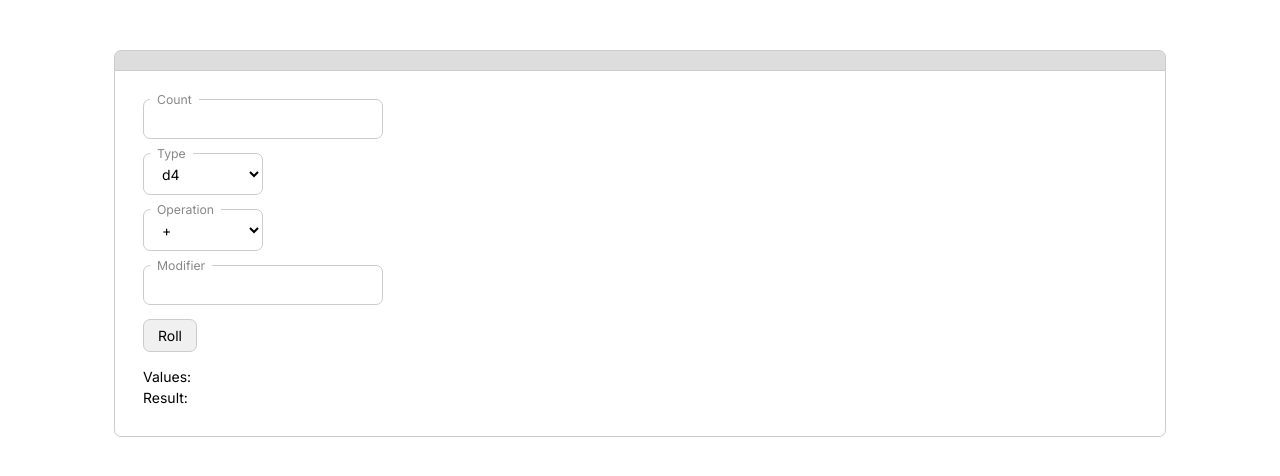
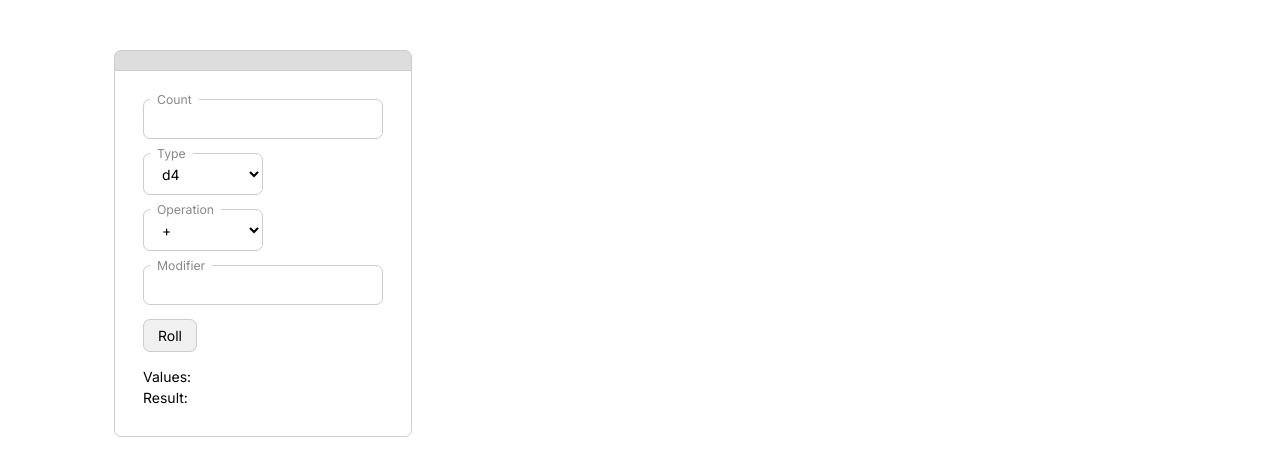
Before and after one commit to dachendev/vtt, a React (Vite) app in the folder apps/client/: page / in a window 1280 px wide. Shown: the top 476 px of the page. Built offline with nearby package versions, Linux system fonts and the light colour scheme.

Commit message:
Add absolute position and z-index to moveable

```diff
--- a/apps/client/src/components/ui/components/Moveable.module.scss
+++ b/apps/client/src/components/ui/components/Moveable.module.scss
@@ -2,8 +2,10 @@
 
 .moveable {
   --border-color: #{variables.$borderColor};
+  position: absolute;
   color: variables.$textColor;
   background: variables.$backgroundColor;
+  z-index: 50;
 }
 
 .isPressed {
```
